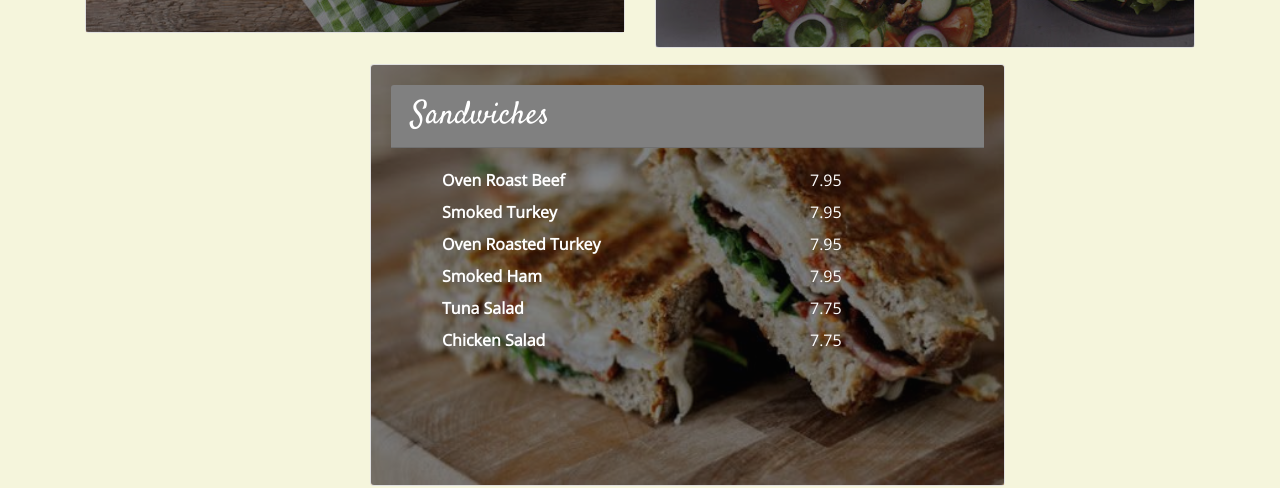
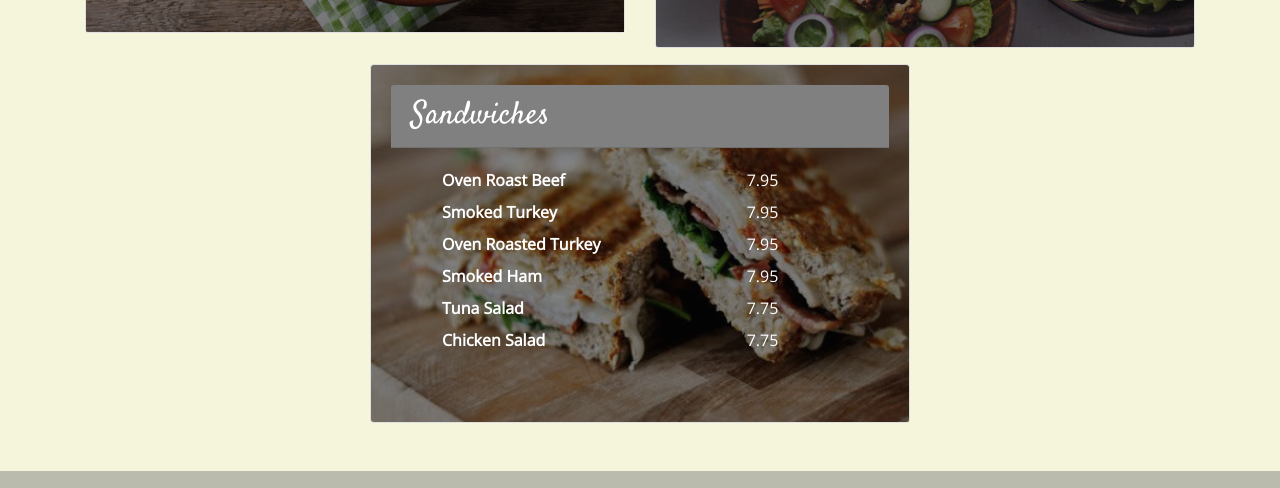
Before and after one commit to MartinezBaker/CapitolCoffeeandPastry, a website: page index.html in a window 1280 px wide. Shown: the part 1456-1944 px from the top of the page. Drawn offline with nearby package versions, Linux system fonts and the light colour scheme.

Commit message:
Seventh Commit

```diff
--- a/index.html
+++ b/index.html
@@ -178,7 +178,7 @@
                     </div>
                 </div>
             </div>
-            <div class="col-9 col-lg-7 offset-lg-3 mb-5 mt-3">
+            <div class="col-9 col-lg-6 offset-lg-3 mb-5 mt-3">
                 <div class="card img-fluid">
                     <img class="card-img-top" src="./img/sandwiches-menu-img.jpg" alt="Card image" style="width:100%">
                     <div class="card-img-overlay menu-list">
```
